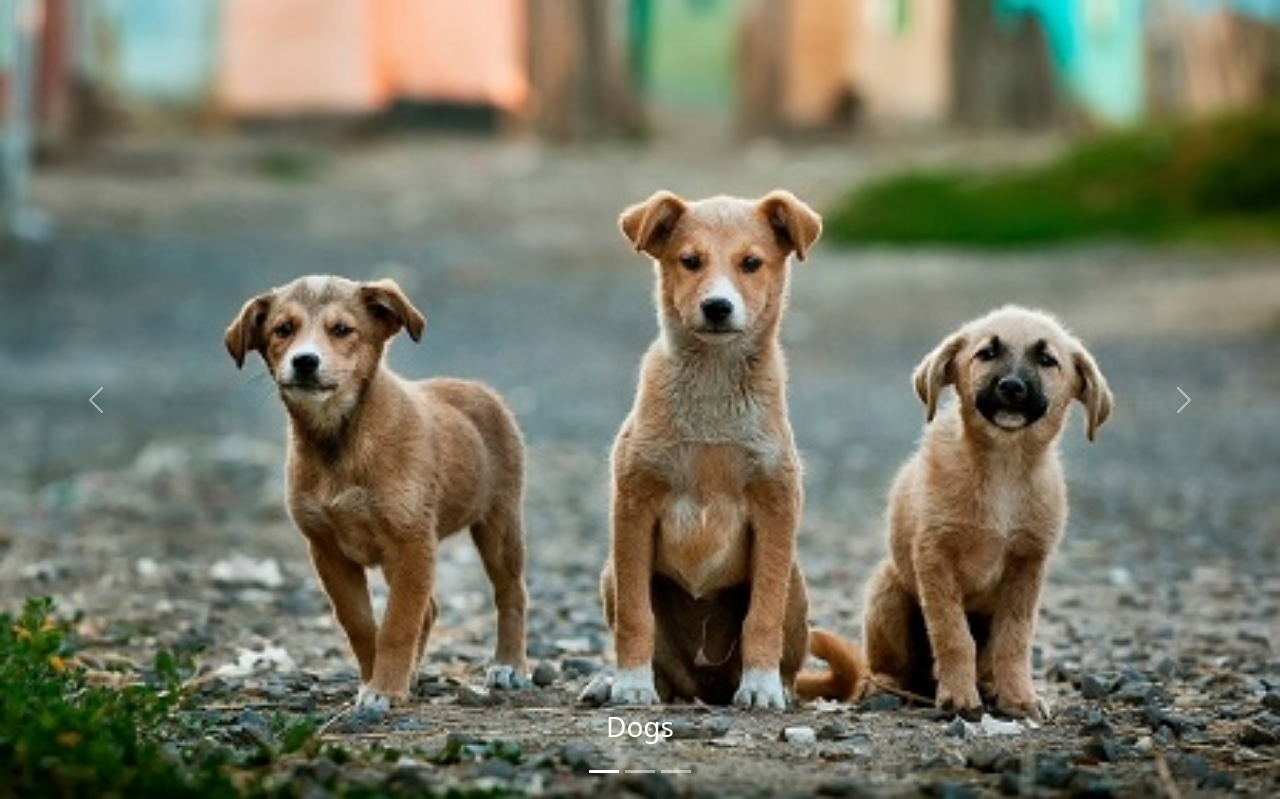
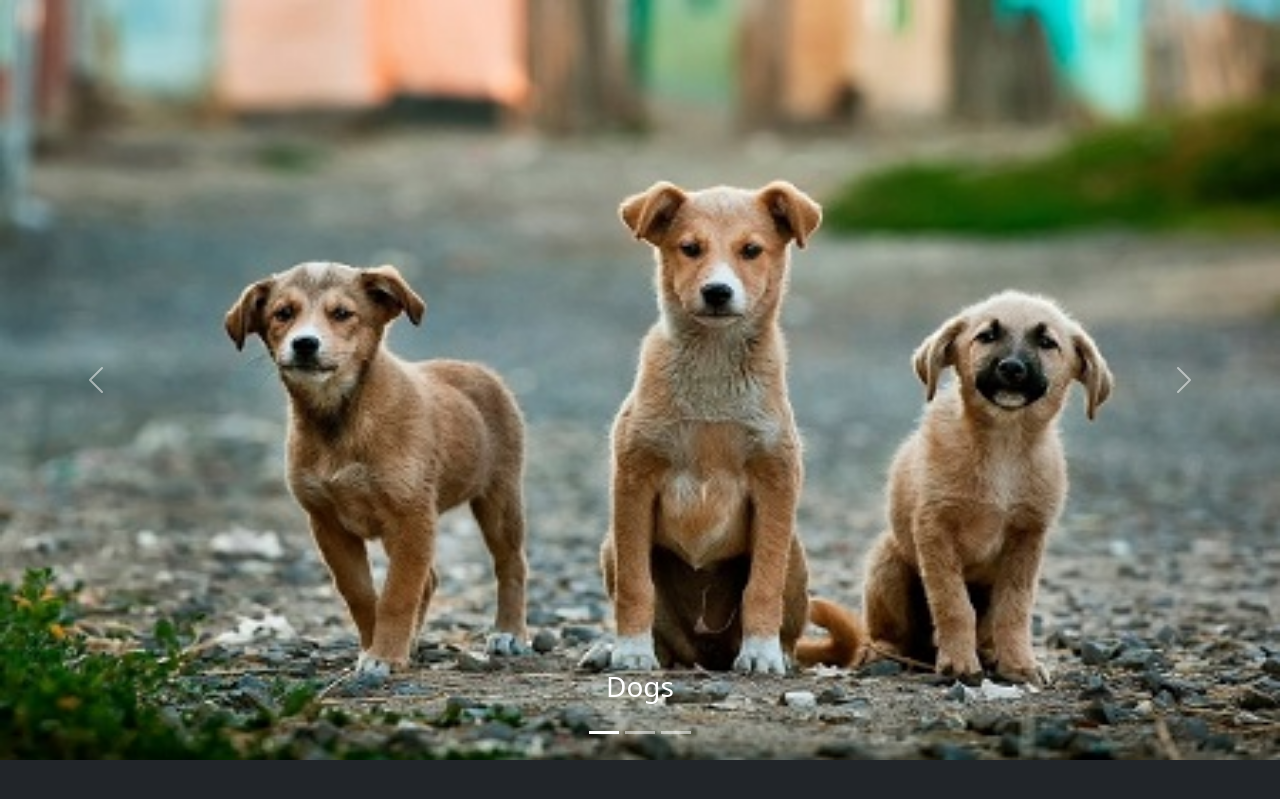
Before and after one commit to EvMad/php-sandbox1, a PHP site: page / in a window 1280 px wide. Shown: the part 80-879 px from the top of the page. After the commit the page ends 840 px from the top, so only its background shows below. Run offline with PHP 8.4, Linux system fonts and the light colour scheme.

Commit message:
.carousel-item img{}

```diff
--- a/css/style.css
+++ b/css/style.css
@@ -3,3 +3,8 @@
     padding: 0;
     box-sizing: border-box;
 }
+
+.carousel-item img{
+    width: 100%;
+    height: 95vh;
+}
```
